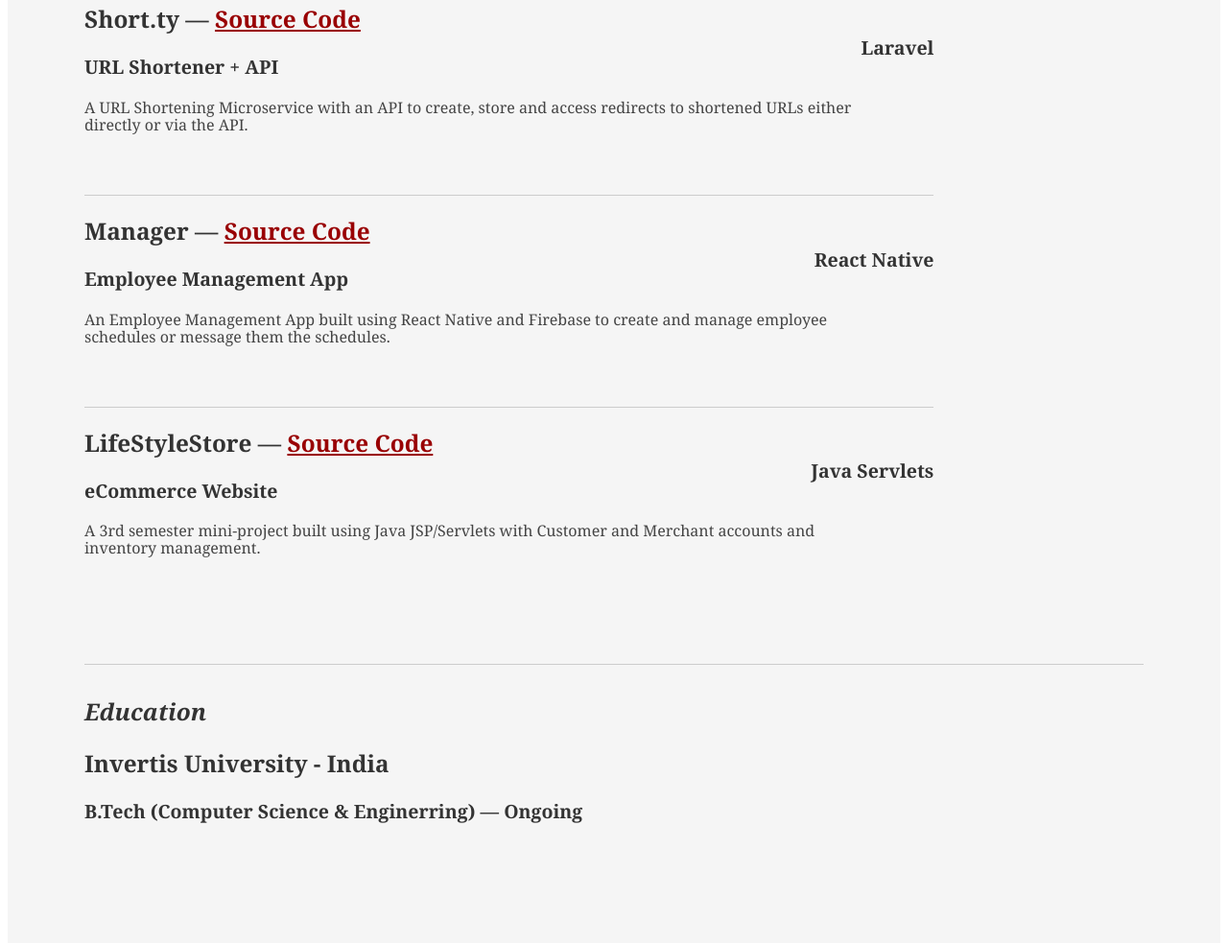
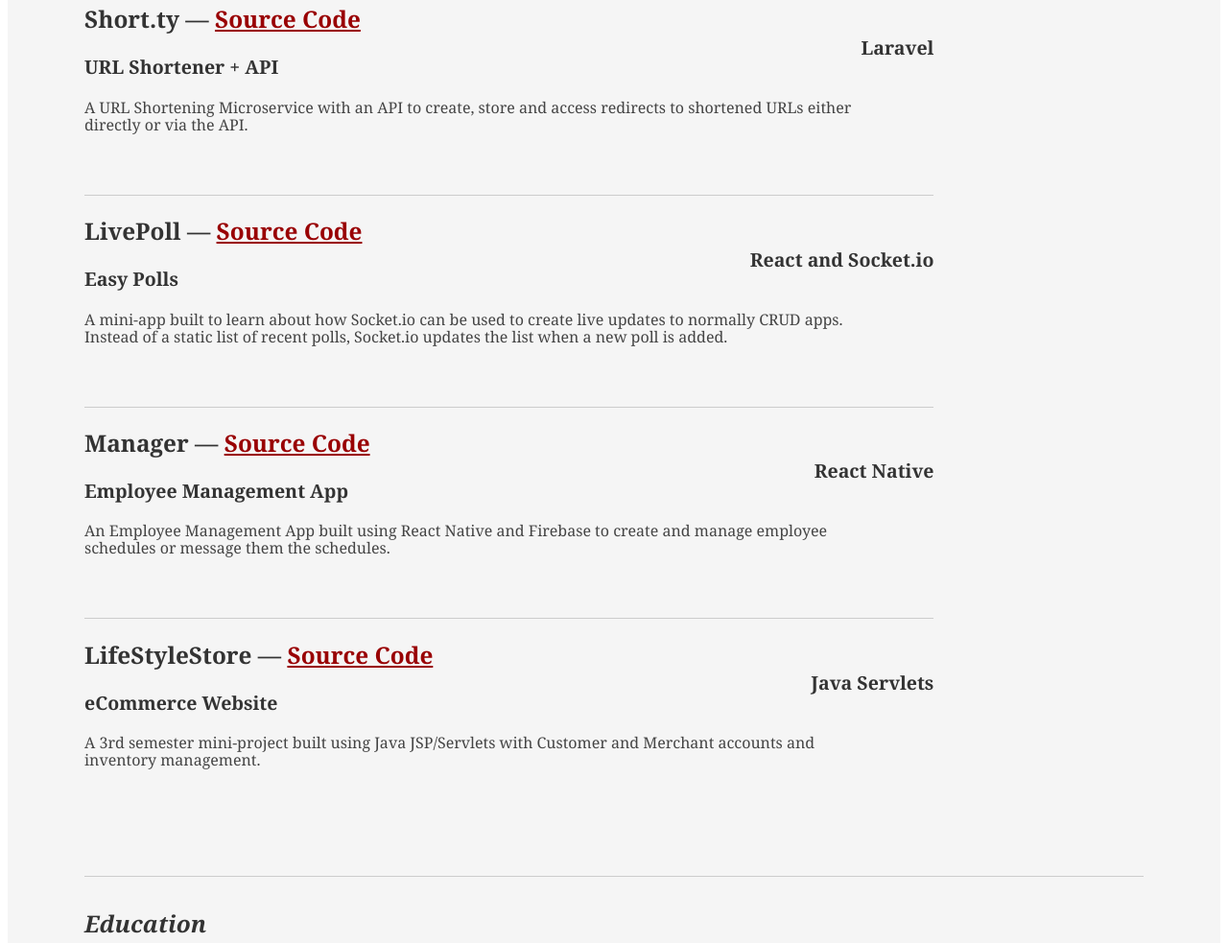
Before and after one commit to sameersidd/sameersidd, a plain HTML site: page index.html in a window 1280 px wide. Shown: the part 1426-2409 px from the top of the page at 96% size. Drawn offline with Linux system fonts and the light colour scheme; a web font is replaced by a local one.

Commit message:
Added LivePoll

```diff
--- a/index.html
+++ b/index.html
@@ -154,6 +154,24 @@
 
 									<div class="job">
 										<h2>
+											LivePoll &mdash;
+											<a
+												href="https://github.com/sameersidd/LiveVoting/tree/master"
+												>Source Code</a
+											>
+										</h2>
+										<h3>Easy Polls</h3>
+										<h4>React and Socket.io</h4>
+										<p>
+											A mini-app built to learn about how Socket.io can be used
+											to create live updates to normally CRUD apps. Instead of a
+											static list of recent polls, Socket.io updates the list
+											when a new poll is added.
+										</p>
+									</div>
+
+									<div class="job">
+										<h2>
 											Manager &mdash;
 											<a href="https://github.com/sameersidd/manager-app"
 												>Source Code</a
```
